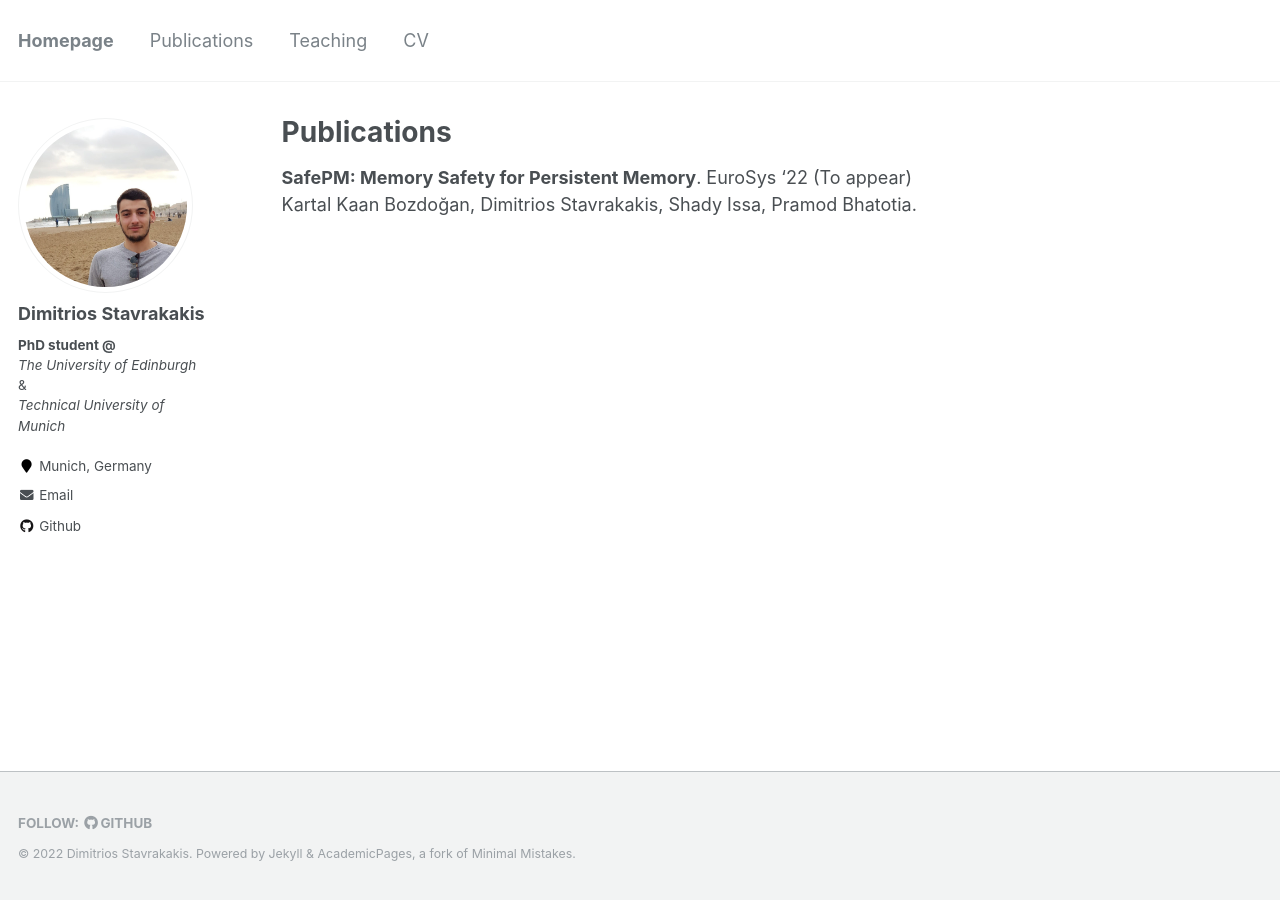
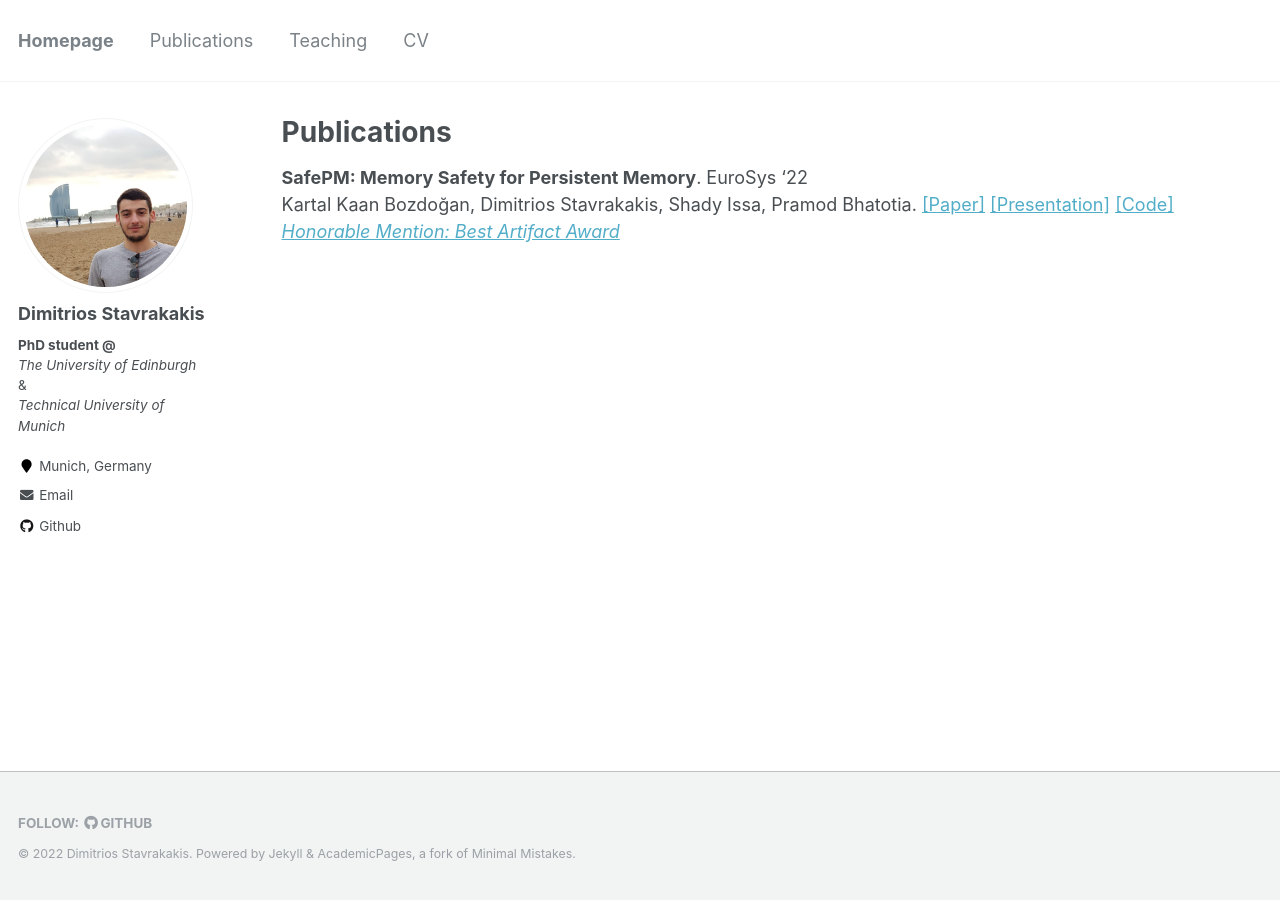
Before and after one commit to dimstav23/dimstav23.github.io, a Jekyll site: the page built from _pages/publications.md, in a window 1280 px wide. Built offline with Jekyll 4.4.1, drawn with Linux system fonts in a browser that asks for light colours.

Commit message:
update publications

```diff
--- a/_pages/publications.md
+++ b/_pages/publications.md
@@ -15,5 +15,7 @@ author_profile: true
   {% include archive-single.html %}
 {% endfor %} -->
 
-__SafePM: Memory Safety for Persistent Memory__. EuroSys '22 (To appear)
+__SafePM: Memory Safety for Persistent Memory__. EuroSys '22
 Kartal Kaan Bozdoğan, Dimitrios Stavrakakis, Shady Issa, Pramod Bhatotia.
+[[Paper]](https://dse.in.tum.de/wp-content/uploads/2022/04/final_digital_version.pdf) [[Presentation]](https://dse.in.tum.de/wp-content/uploads/2022/04/SafePM_eurosys22_presentation.pdf) [[Code]](https://github.com/TUM-DSE/safepm)
+[*Honorable Mention: Best Artifact Award*](https://dse.in.tum.de/wp-content/uploads/2022/05/HonorableMention-GillesMuller-SafePM.pdf)
```
